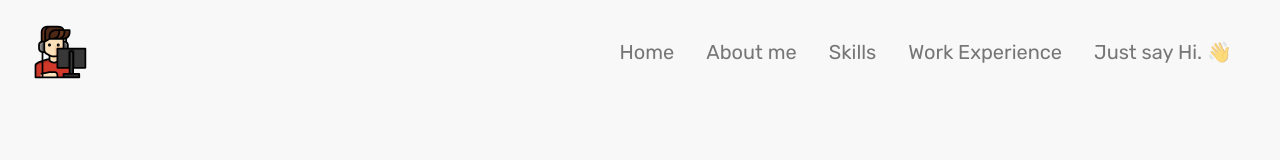
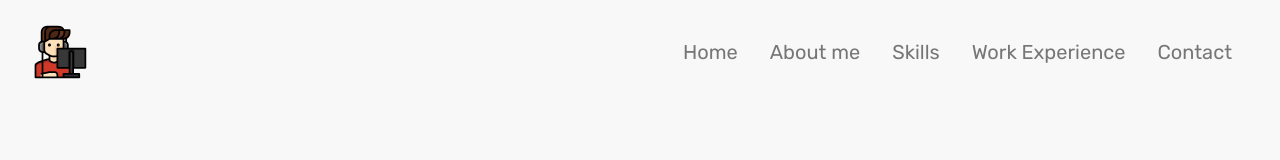
Before and after one commit to MikevPeeren/personal-website, a Next.js app: page / in a window 1280 px wide. Shown: the top 160 px of the page. Built offline with nearby package versions, Linux system fonts and the light colour scheme.

Commit message:
:sparkles: added footer

```diff
--- a/constants/general.ts
+++ b/constants/general.ts
@@ -10,6 +10,7 @@ export const HOME_HEADER = 'Home';
 export const ABOUT_HEADER = 'About me';
 export const SKILLS_HEADER = 'Skills';
 export const EXPERIENCE_HEADER = 'Work Experience';
+export const CONTACT_HEADER_NAVBAR = 'Contact';
 export const CONTACT_HEADER = 'Just say Hi. 👋';
 
 export const GITHUB = 'Github';
--- a/pages/components/Navbar.tsx
+++ b/pages/components/Navbar.tsx
@@ -8,7 +8,13 @@ import classNames from 'classnames';
 import { useMediaQuery } from '../../custom-hooks/useMediaQuery';
 
 // Constants
-import { HOME_HEADER, ABOUT_HEADER, SKILLS_HEADER, EXPERIENCE_HEADER, CONTACT_HEADER } from '../../constants/general';
+import {
+  HOME_HEADER,
+  ABOUT_HEADER,
+  SKILLS_HEADER,
+  EXPERIENCE_HEADER,
+  CONTACT_HEADER_NAVBAR,
+} from '../../constants/general';
 
 interface NavBarProps {
   executeScroll: (ref) => void;
@@ -124,7 +130,7 @@ const NavBar: FC<NavBarProps> = ({
             }}
             role="button"
           >
-            {CONTACT_HEADER}
+            {CONTACT_HEADER_NAVBAR}
           </a>
         </div>
       </div>
--- a/pages/index.tsx
+++ b/pages/index.tsx
@@ -73,6 +73,7 @@ const Home: FC = (): ReactElement => {
         <SkillPage skillRef={skillRef} />
         <ExperiencePage experienceRef={experienceRef} />
         <ContactPage contactRef={contactRef} />
+        <footer className="text-center py-20">Copyright © 2020, All rights reserved.</footer>
       </main>
     </div>
   );
```
